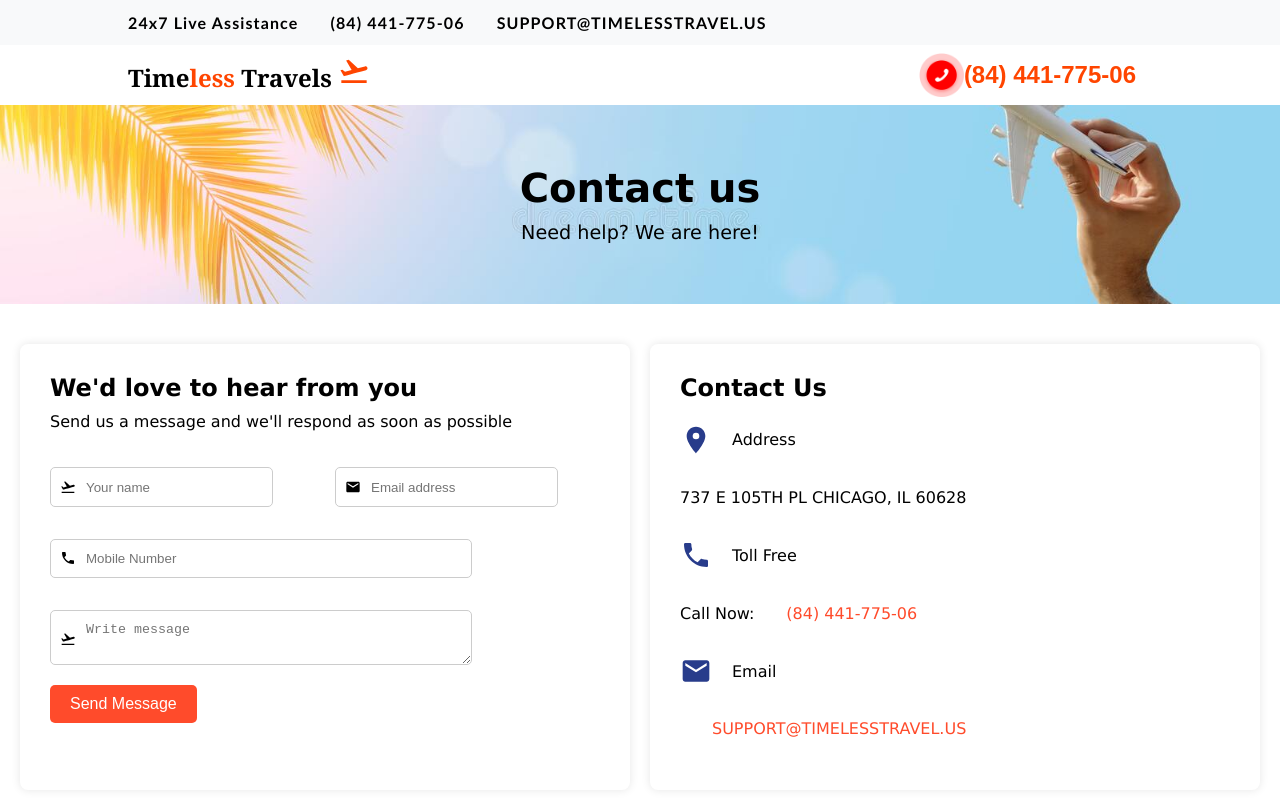
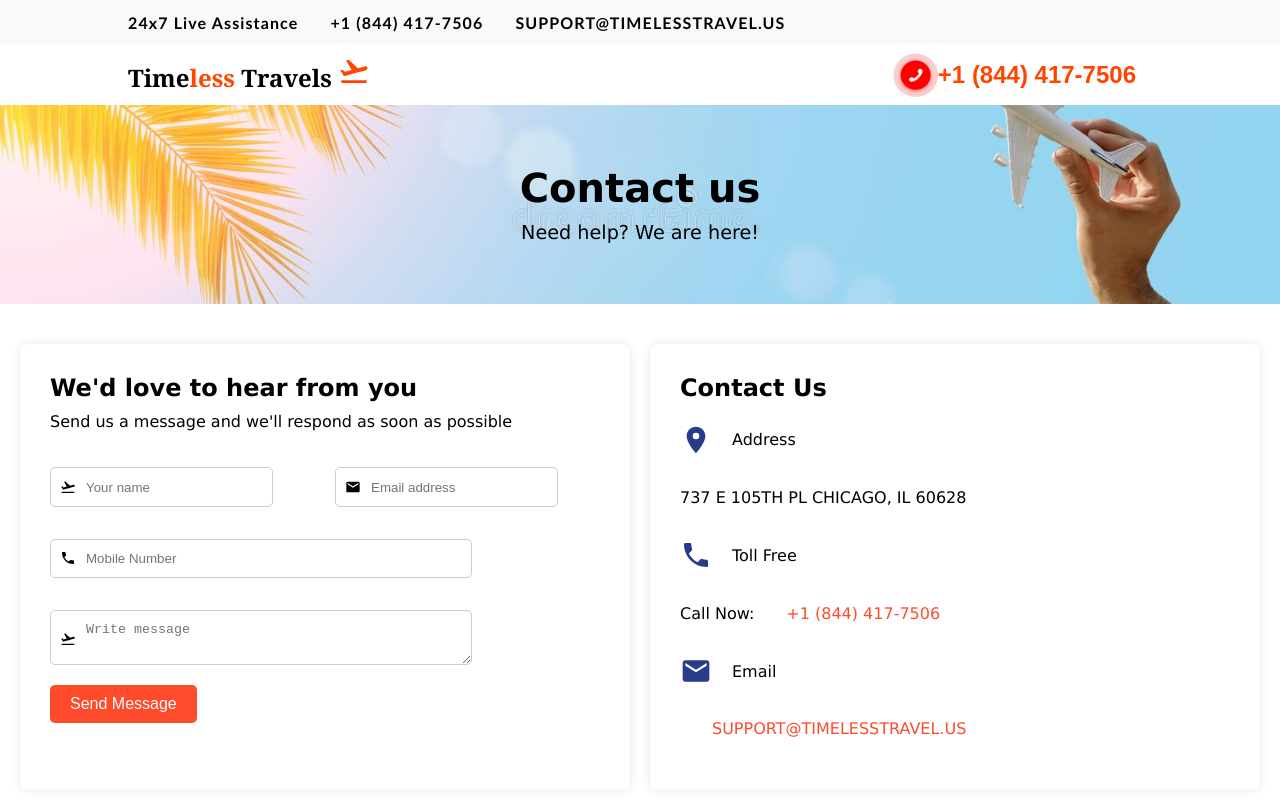
Before and after one commit to rk8287/frontend, a React (Create React App) app: page /contact in a window 1280 px wide. Shown: the top 800 px of the page. Built offline with nearby package versions, Linux system fonts and the light colour scheme.

Commit message:
number-change

```diff
--- a/src/components/Contact/Contact.jsx
+++ b/src/components/Contact/Contact.jsx
@@ -47,7 +47,7 @@ const Contact = () => {
         <p><MdLocationOn className="info-icon" /> Address</p>
         <p>737 E 105TH PL CHICAGO, IL 60628</p>
         <p><MdPhone className="info-icon" /> Toll Free</p>
-        <p>Call Now: <a href="tel:+1 8444177506">(84) 441-775-06</a></p>
+        <p>Call Now: <a href="tel:+1 8444177506">+1 (844) 417-7506</a></p>
         <p><MdEmail className="info-icon"/> Email</p>
         <p><a href="mailto:SUPPORT@TIMELESSTRAVEL.US">SUPPORT@TIMELESSTRAVEL.US</a></p>
       </div>
--- a/src/pages/ContactSection/ContactSection.jsx
+++ b/src/pages/ContactSection/ContactSection.jsx
@@ -13,7 +13,7 @@ const ContactSection = () => {
                 SUPPORT@TIMELESSTRAVEL.US
                 </a>
                 <a href="tel:+18444177506" className="contact-btn phone-btn">
-                  +1(84) 441-775-06 (Toll-free)
+                +1 (844) 417-7506 (Toll-free)
                 </a>
             </div>
         </div>
--- a/src/pages/Header/Header.jsx
+++ b/src/pages/Header/Header.jsx
@@ -17,7 +17,7 @@ const Header = () => {
             <header className="one-header">
                 <div className="content">
                     <p>24x7 Live Assistance</p>
-                    <p>(84) 441-775-06</p>
+                    <p>+1 (844) 417-7506</p>
                     <p>SUPPORT@TIMELESSTRAVEL.US</p>
                 </div>
             </header>
@@ -31,7 +31,7 @@ const Header = () => {
 
                 <div className="contact-no">
                     <img src={ic} alt="contact icon" />
-                    <h2><Link style={{color:'orangered'}} to="tel:+1 8444177506">(84) 441-775-06</Link></h2>
+                    <h2><Link style={{color:'orangered'}} to="tel:+1 8444177506">+1 (844) 417-7506</Link></h2>
                 </div>
 
 
```
